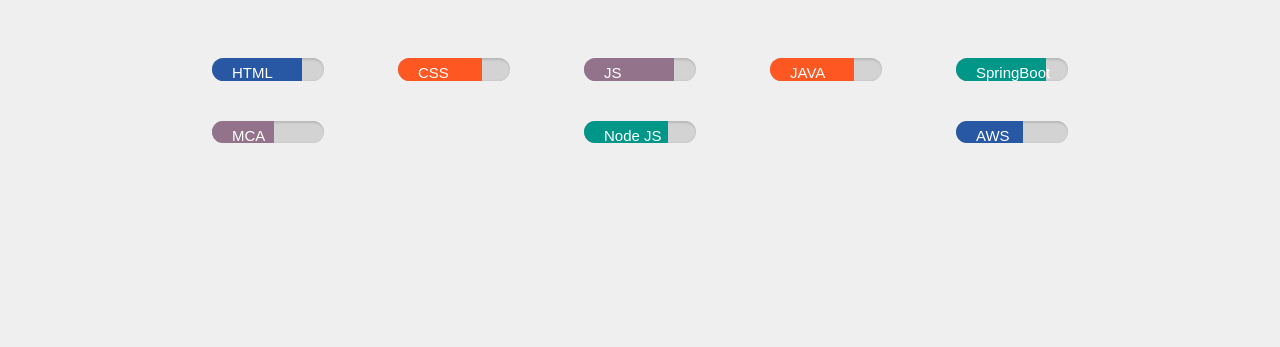
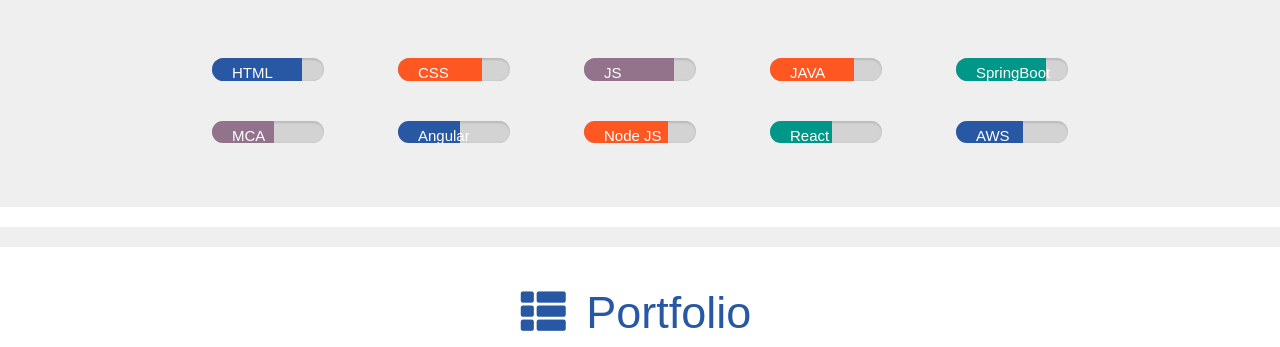
Before and after one commit to Sundarleo11/Structure-of-My-Resume, a plain HTML site: page index.html in a window 1280 px wide. Shown: the part 880-1227 px from the top of the page. Drawn offline with Linux system fonts and the light colour scheme.

Commit message:
updated skills

```diff
--- a/index.html
+++ b/index.html
@@ -136,11 +136,29 @@
                         </div>
 
                         <div class="skill-progress">
-                            <div class="seventy-five-percent mb-teal">
+                            <div class="fifty-five-percent  mb-blue">
+                                <div class="skill-name">
+                                    <span> Angular </span>
+                                </div>
+                            </div>
+
+                        </div>
+
+                        <div class="skill-progress">
+                            <div class="seventy-five-percent mb-orange">
                                 <div class="skill-name">
                                     <span> Node JS </span>
                                 </div>
                             </div>
+                            </div>
+
+                            <div class="skill-progress">
+                                <div class="fifty-five-percent  mb-teal">
+                                    <div class="skill-name">
+                                        <span> React JS </span>
+                                    </div>
+                                </div>
+
                             </div>
 
                             <div class="skill-progress">
--- a/style.css
+++ b/style.css
@@ -78,7 +78,7 @@ body {
 
 section{
     width: 100%;
-    height: 120vh; /* section of box hight*/
+   /*s height: 120vh; /* section of box hight*/
    display: flex;
 
     flex-direction: column;
```
